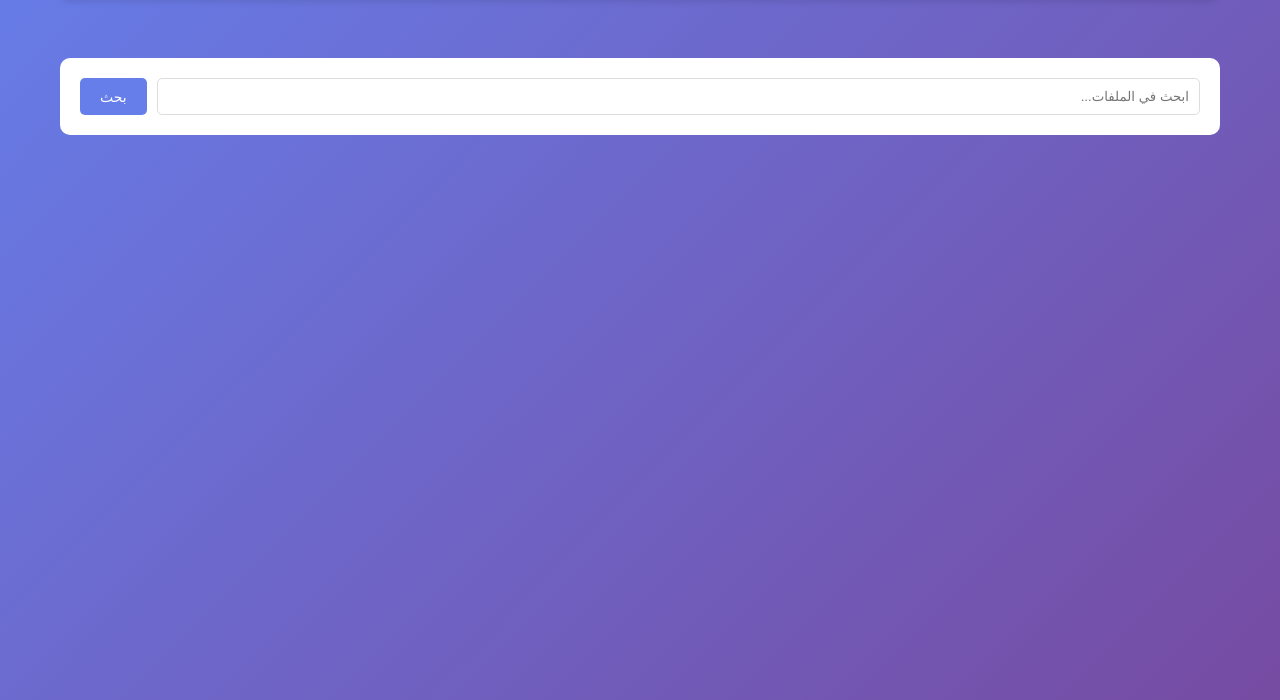
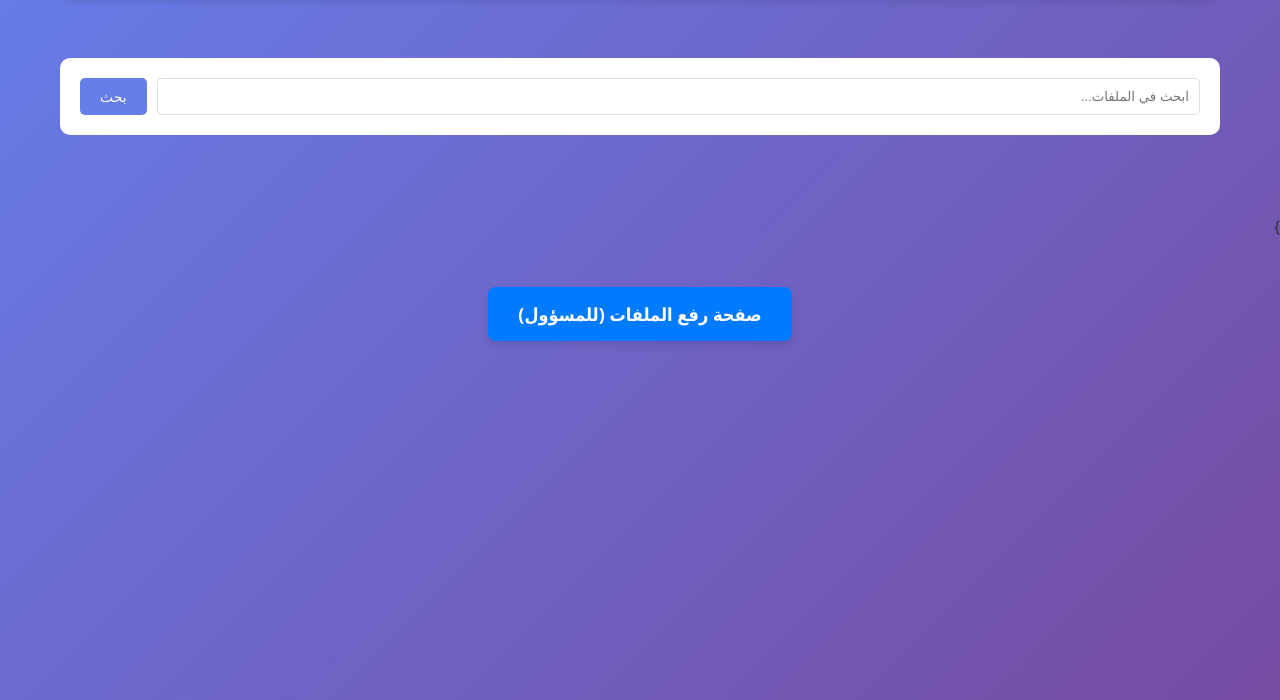
Before and after one commit to Mohamed742406/elkasaby-standards-platform-v2, a website: page public/index.html in a window 1280 px wide. Shown: the part 100-800 px from the top of the page. Drawn offline with Linux system fonts and the light colour scheme; no server answers.

Commit message:
Add upload page access button for admins

```diff
--- a/public/index.html
+++ b/public/index.html
@@ -896,5 +896,28 @@
             if (event.target === uploadModal) closeUploadModal();
         }
     </script>
+      }
+    <!-- زر الوصول لصفحة الرفع (للمسؤولين فقط) -->
+    <div style="text-align: center; margin-top: 50px; margin-bottom: 50px;">
+        <a href="/upload.html" style="
+            display: inline-block;
+            padding: 15px 30px;
+            background-color: #007bff; /* لون أزرق جذاب */
+            color: white;
+            text-align: center;
+            text-decoration: none;
+            border-radius: 8px;
+            font-size: 18px;
+            font-weight: bold;
+            box-shadow: 0 4px 6px rgba(0, 0, 0, 0.1);
+            transition: background-color 0.3s ease;
+        " onmouseover="this.style.backgroundColor='#0056b3'" onmouseout="this.style.backgroundColor='#007bff'">
+            صفحة رفع الملفات (للمسؤول)
+        </a>
+    </div>
+    <!-- نهاية زر الوصول لصفحة الرفع -->
 </body>
 </html>
+
+</body>
+</html>
```
